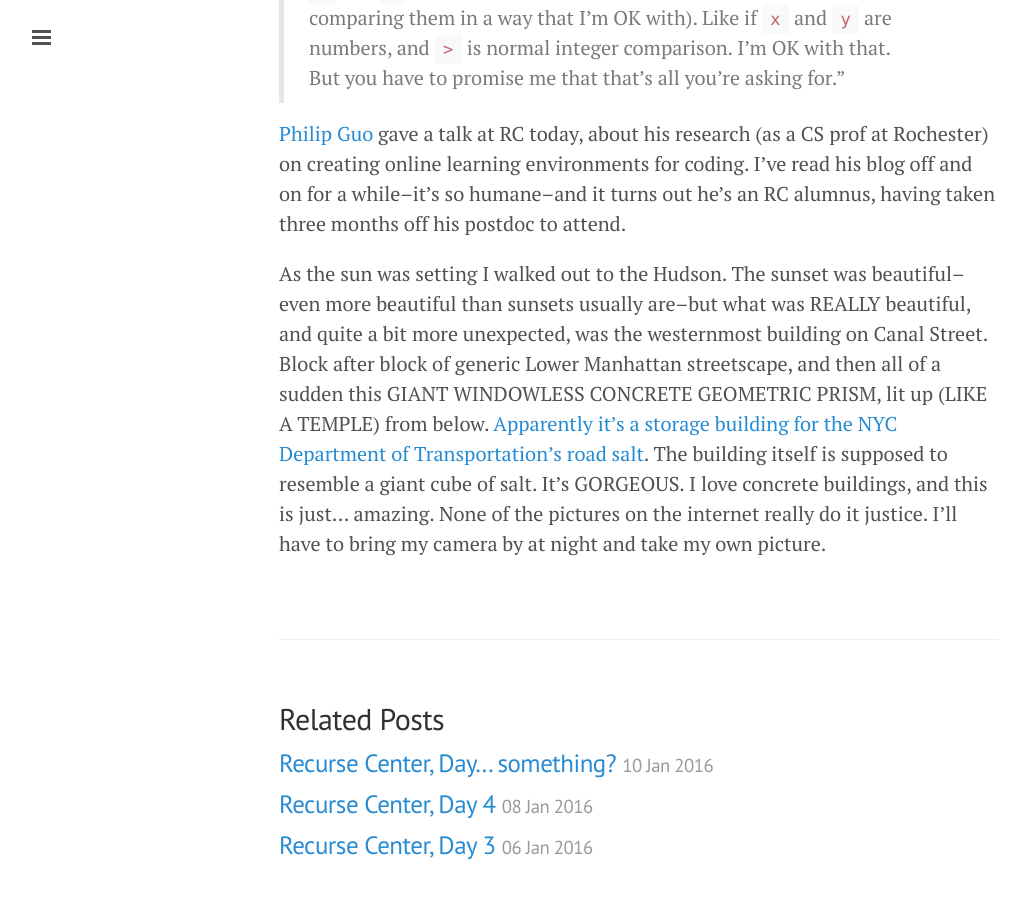
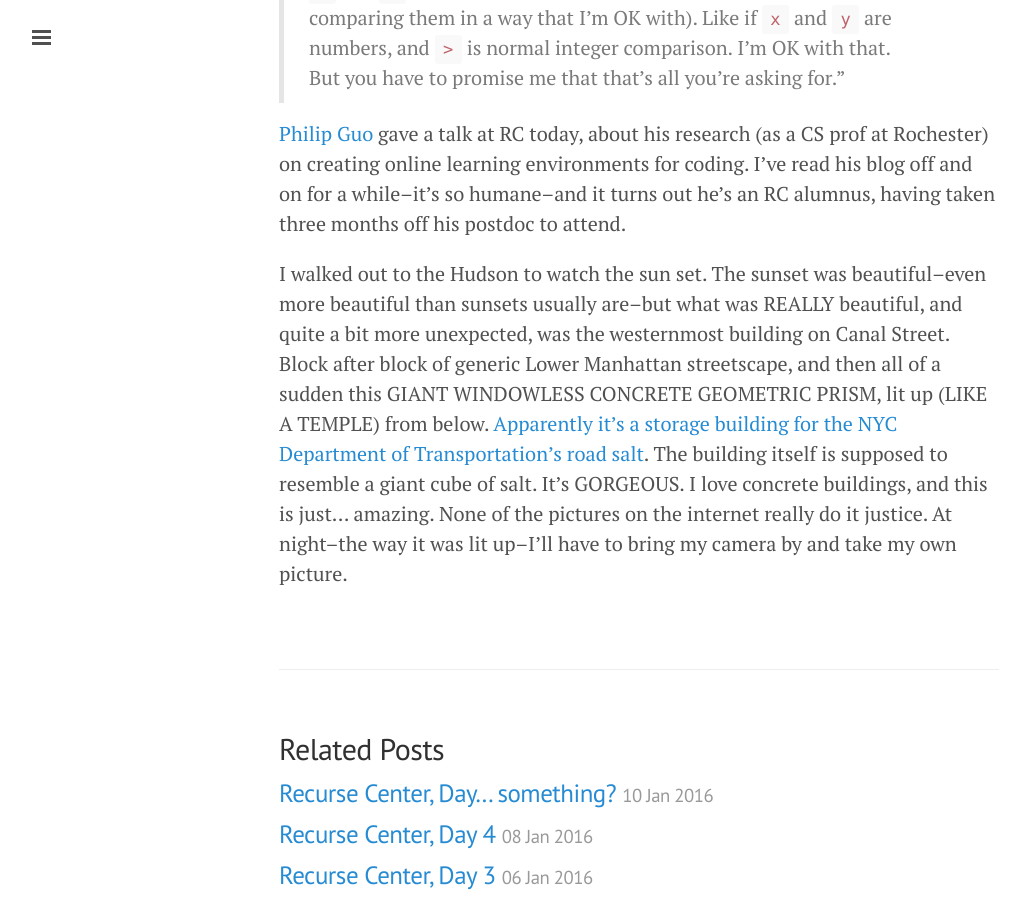
Before and after one commit to amalex5/amalex5.github.io, a Jekyll site: the page built from _posts/2016-01-11-recurse-center-day-2-1.markdown, in a window 1280 px wide and 900 px high, scrolled down 1649 px. Shown: the whole window, without its empty margins (1-1031 px from the left). Built offline with Jekyll 4.4.1, drawn with Linux system fonts in a browser that asks for light colours.

Commit message:
Post update: Recurse Center, Day 2.1

```diff
--- a/_posts/2016-01-11-recurse-center-day-2-1.markdown
+++ b/_posts/2016-01-11-recurse-center-day-2-1.markdown
@@ -19,4 +19,4 @@ Here is an example error message from `ghc` (the Haskell compiler), lightly edit
 
 [Philip Guo](http://www.pgbovine.net/) gave a talk at RC today, about his research (as a CS prof at Rochester) on creating online learning environments for coding. I’ve read his blog off and on for a while–it’s so humane–and it turns out he’s an RC alumnus, having taken three months off his postdoc to attend.
 
-As the sun was setting I walked out to the Hudson. The sunset was beautiful–even more beautiful than sunsets usually are–but what was REALLY beautiful, and quite a bit more unexpected, was the westernmost building on Canal Street. Block after block of generic Lower Manhattan streetscape, and then all of a sudden this GIANT WINDOWLESS CONCRETE GEOMETRIC PRISM, lit up (LIKE A TEMPLE) from below. [Apparently it’s a storage building for the NYC Department of Transportation’s road salt](http://www.nytimes.com/2015/09/17/nyregion/a-building-that-resembles-what-it-stores-salt-for-new-york-citys-roads.html). The building itself is supposed to resemble a giant cube of salt. It’s GORGEOUS. I love concrete buildings, and this is just… amazing. None of the pictures on the internet really do it justice. I’ll have to bring my camera by at night and take my own picture.
+I walked out to the Hudson to watch the sun set. The sunset was beautiful–even more beautiful than sunsets usually are–but what was REALLY beautiful, and quite a bit more unexpected, was the westernmost building on Canal Street. Block after block of generic Lower Manhattan streetscape, and then all of a sudden this GIANT WINDOWLESS CONCRETE GEOMETRIC PRISM, lit up (LIKE A TEMPLE) from below. [Apparently it’s a storage building for the NYC Department of Transportation’s road salt](http://www.nytimes.com/2015/09/17/nyregion/a-building-that-resembles-what-it-stores-salt-for-new-york-citys-roads.html). The building itself is supposed to resemble a giant cube of salt. It’s GORGEOUS. I love concrete buildings, and this is just… amazing. None of the pictures on the internet really do it justice. At night–the way it was lit up–I’ll have to bring my camera by and take my own picture.
```
